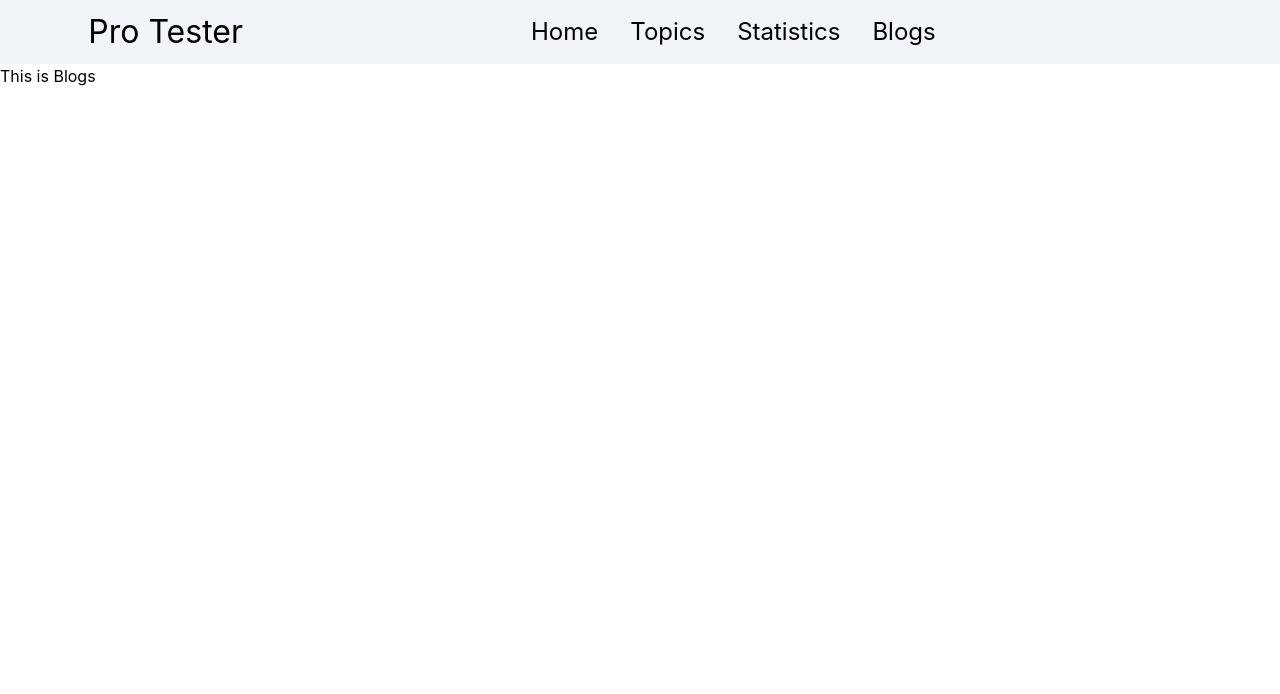
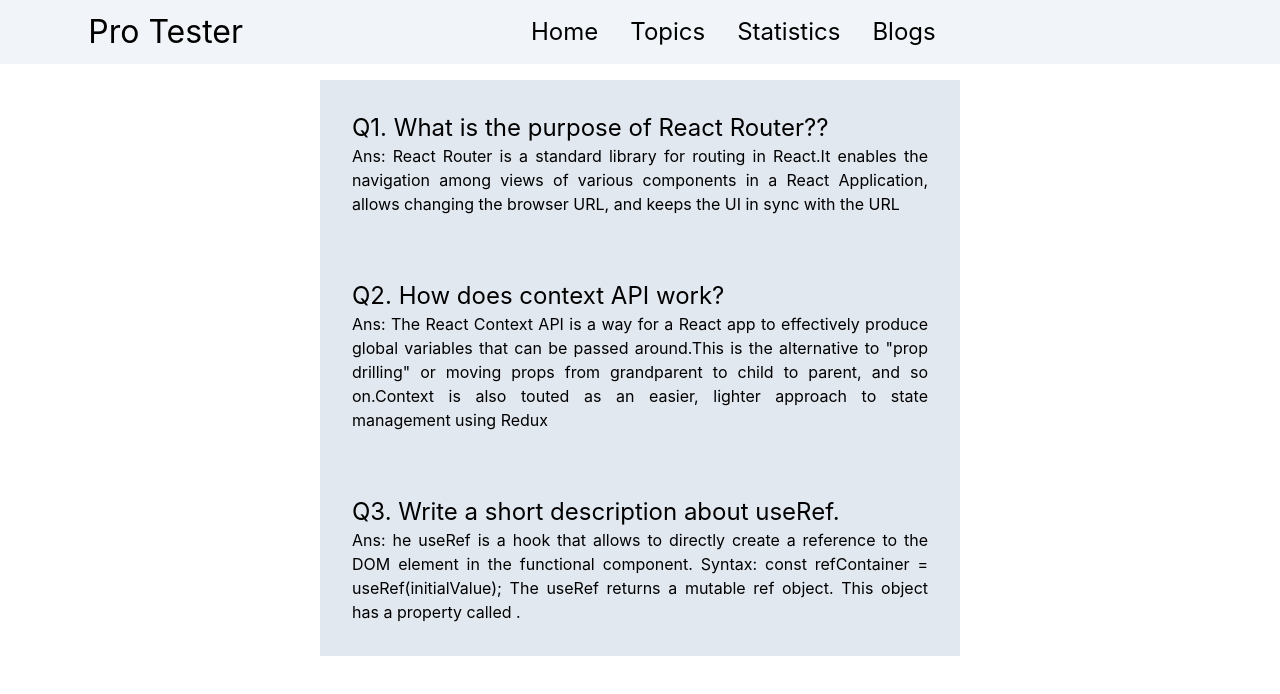
Before and after one commit to Mamun8757/Pro-Tester, a React (Create React App) app: page /blogs in a window 1280 px wide. Shown: the top 694 px of the page. Built offline with nearby package versions, Linux system fonts and the light colour scheme.

Commit message:
Blogs Added

```diff
--- /dev/null
+++ b/src/components/Blogs/Blogs.css
@@ -0,0 +1,4 @@
+.container-width{
+    max-width: 50%;
+    margin: auto;
+}
--- a/src/components/Blogs/Blogs.js
+++ b/src/components/Blogs/Blogs.js
@@ -1,9 +1,20 @@
 import React from 'react';
-
+import './Blogs.css'
 const Blogs = () => {
     return (
-        <div>
-            <h2>This is Blogs</h2>
+        <div className='container my-4'>
+            <div className='text-justify bg-slate-200 container-width p-8'>
+                <h2 className='text-2xl'>Q1. What is the purpose of React Router??</h2>
+                <h2>Ans: React Router is a standard library for routing in React.It enables the navigation among views of various components in a React Application, allows changing the browser URL, and keeps the UI in sync with the URL </h2>
+            </div>
+            <div className='text-justify bg-slate-200 container-width p-8'>
+                <h2 className='text-2xl'>Q2. How does context API work?</h2>
+                <h2>Ans: The React Context API is a way for a React app to effectively produce global variables that can be passed around.This is the alternative to "prop drilling" or moving props from grandparent to child to parent, and so on.Context is also touted as an easier, lighter approach to state management using Redux </h2>
+            </div>
+            <div className='text-justify bg-slate-200 container-width p-8'>
+                <h2 className='text-2xl'>Q3. Write a short description about useRef.</h2>
+                <h2>Ans: he useRef is a hook that allows to directly create a reference to the DOM element in the functional component. Syntax: const refContainer = useRef(initialValue); The useRef returns a mutable ref object. This object has a property called .</h2>
+            </div>
         </div>
     );
 };
```
